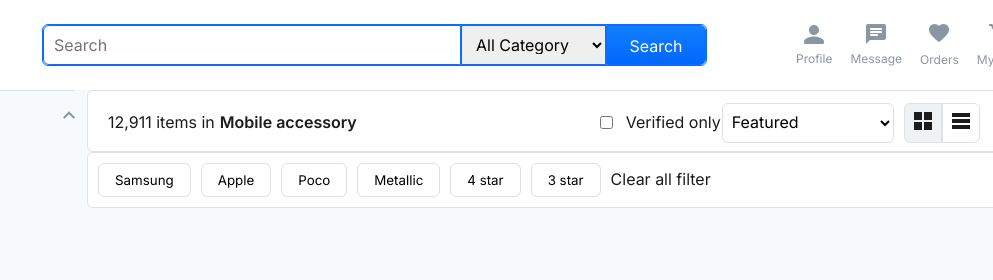
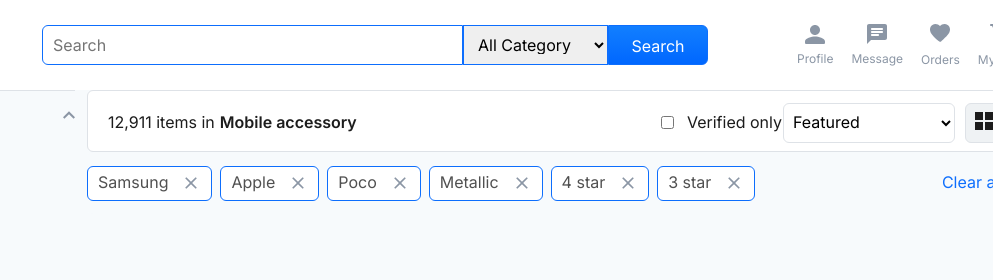
Before and after one commit to maribukh/Midterm-Project-comm_school, a plain HTML site: page index.html in a window 1280 px wide. Shown: the top 280 px of the page, 287-1280 px from the left. Drawn offline with Linux system fonts and the light colour scheme.

Commit message:
Corrected filter & container-top

```diff
--- a/assets/style/style.css
+++ b/assets/style/style.css
@@ -19,6 +19,7 @@ ul {
     list-style-type: none;
     display: flex;
     align-items: center;
+    justify-content:space-between ;
     padding: 0;
 }
 
@@ -31,15 +32,9 @@ h6 {
     color: var(--color-dark-100);
 
 }
-/* .container {
-    max-width: 1440px;
-    width: 100%;
-    margin: 0 auto;
-    padding: 0 132px;
-} */
 
 .web-gridview {
-    max-width: 1440px;
+    min-width: 1440px;
     width: 100%;
     margin: 0 auto;
     /* padding: 0 132px; */
@@ -58,9 +53,8 @@ h6 {
 }
 
 .search {
-    max-width: 665px;
+    max-width: 100%;
     background-color: var(--color-white-100);
-    border: 1px solid var(--primary-color);
     border-radius: 6px;
     text-transform: capitalize;
     display: flex;
@@ -91,7 +85,7 @@ h6 {
     display: flex;
     justify-content: center;
     align-items: center;
-    width: 145px;
+    max-width: 145px;
     cursor: pointer;
     text-align: left;
 
@@ -297,7 +291,7 @@ aside  {
 }
 
 .content-top ul {
-    min-width: 965px;
+    max-width: 965px;
     max-height: 62px;
 
     padding:  23px 10px 20px 20px;
@@ -357,6 +351,13 @@ aside  {
 
 }
 
+.group-1 {
+    display: flex;
+    justify-content: center;
+    align-items: center;
+    flex-direction: row;
+}
+
 div .sort-columns {
     min-width: 38px;
     min-height: 40px;
@@ -374,30 +375,57 @@ div .sort-columns {
 
 }
 
-div .filters-applied {
+.tag {
+    display: flex;
+    flex-direction: row;
+    justify-content: center;
+    align-items: center;
+
+    gap: 8px;
 
 }
 
-.filters-applied ul {
+.filters-applied li {
     display: flex;
     flex-direction: row;
     flex-wrap: wrap;
-    gap: 10px;
-    padding: 10px;
 }
 
-.filter {
-    display: flex;
-    gap: 10px;
-    margin: none;
+.filters-applied ul {
+    background-color: var(--color-gray-100);
+    border: none;
+    padding-top: 20px;
+    padding-bottom: 20px;
+    padding-left: 0;
 }
 
-.filters-applied input[type="button"] {
-    padding: 8px 16px;
-    border: 1px solid var(--color-gray-300);
+.filters-applied button  {
+    width: 100%;
+    display: flex;
+    justify-content: center;
+    align-items: center;
+    padding: 6.5px 10px 6.5px 10px;
+    border: 1px solid var(--primary-color);
     border-radius: 6px;
+    font-size: 16px !important;
+   font-weight: 400;
+   line-height: 19.36px;
+   text-align: left;
+    color: var(--color-gray-600);
     background-color: var(--color-white-100);
+    text-wrap: nowrap;
     cursor: pointer;
     text-align: center;
-    background: url("./") no-repeat center left;
+
 }
+
+.filters-applied img {
+    display: flex;
+    justify-content: center;
+    align-items: center;
+    margin-left: 13px;
+}
+
+.filters-applied .text-base-1 {
+    margin-left: 18px;
+}
--- a/index.html
+++ b/index.html
@@ -114,11 +114,12 @@
   <div class="content-top">
     <ul>
       <li class="text-base"><p>12,911 items in <span class="title-h6">Mobile accessory</span></p></li>
+
+      <div class="group-1">
         <li class="text-base">
           <input type="checkbox" id="Verified only" name="Verified only">
           <label  for="Verified only">Verified only</label>
         </li>
-      <div class="group-1"></div>
         <li class="text-base">
           <form>
           <div class="select-box">
@@ -138,21 +139,33 @@
           <img src="./assets/icons/sort-columns.svg">
         </li>
       </div>
+    </div>
     </ul>
     <div class="filters-applied">
       <ul class="filters-applied">
         <li>
-          <form class="filter">
-            <input type="button" value="Samsung"/>
-            <input type="button" value="Apple" />
-            <input type="button" value="Poco" />
-            <input type="button" value="Metallic" />
-            <input type="button" value="4 star" />
-            <input type="button" value="3 star" />
+          <form class="tag">
+            <button type="button">Samsung
+              <img src="./assets/icons/clear.svg" alt="clear">
+            </button>
+            <button type="button">Apple
+              <img src="./assets/icons/clear.svg" alt="clear">
+            </button>
+            <button type="button">Poco
+              <img src="./assets/icons/clear.svg" alt="clear">
+            </button>
+            <button type="button">Metallic
+              <img src="./assets/icons/clear.svg" alt="clear">
+            </button>
+            <button type="button">4 star
+              <img src="./assets/icons/clear.svg" alt="clear">
+            </button>
+            <button type="button">3 star
+              <img src="./assets/icons/clear.svg" alt="clear">
+            </button>
         </form>
-        </li>
         <li class="text-base-1">
-          <p>Clear all filter</p>
+          Clear all filter
         </li>
       </ul>
     </div>
```
Lines whose indentation alone changed are shown as unchanged.
